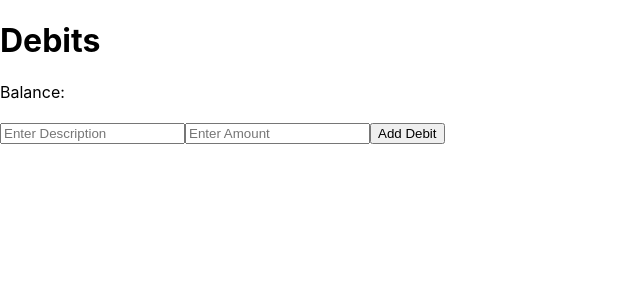
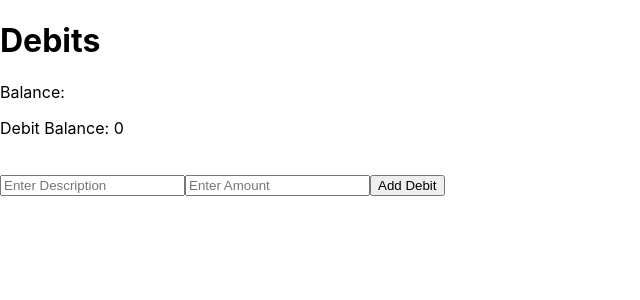
Before and after one commit to lilyworld/CSCI39548-Assignment7, a React (Create React App) app in the folder bank-of-react/: page /debits in a window 1280 px wide. Shown: the top 300 px of the page, without its empty margins (0-640 px from the left). Built offline with nearby package versions, Linux system fonts and the light colour scheme; no server answers.

Commit message:
Update Debits.js

```diff
--- a/bank-of-react/src/components/Debits.js
+++ b/bank-of-react/src/components/Debits.js
@@ -58,9 +58,9 @@ class Debits extends Component {
     }
 
     addDebit = (event) => {
+        event.preventDefault();
         const debitInfo = this.state.debits;
         const Balance = this.props.accountBalance - parseInt(this.state.amount);
-
         const date = new Date().toLocaleDateString("en-US");
         this.setState({ date });
 
@@ -76,6 +76,8 @@ class Debits extends Component {
             <div>
                 <h1>Debits</h1>
                 <AccountBalance accountBalance={this.props.accountBalance} />
+                <p>Debit Balance: {this.state.debitSum}</p>
+
                 <br />
                 <form>
                     <input type="text" value={this.state.description} onChange={this.handleDescription} placeholder="Enter Description"></input>
```
